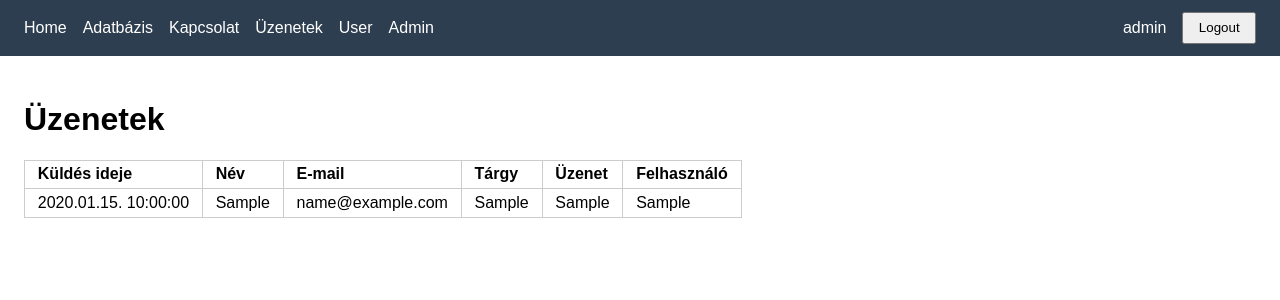
After one commit to matyowya/java-beadando, a Spring Boot app: page /uzenetek in a window 1280 px wide. The commit adds this page. Shown: the top 300 px of the page. Run offline with Spring Boot 4, Linux system fonts and the light colour scheme; a user stored in the database is signed in; tables that the repository leaves empty hold one stand-in row (values such as "Sample post"); some of the project's set-up classes (security, data sources, template engines, error pages and the like) are left out, and stand-ins take their place.

Commit message:
uzenetek controller + ui

```diff
--- a/src/main/java/org/example/javabeadando/config/SecurityConfig.java
+++ b/src/main/java/org/example/javabeadando/config/SecurityConfig.java
@@ -25,11 +25,11 @@ public class SecurityConfig {
                 .requestMatchers("/", "/login", "/register", "/adatbazis", "/kapcsolat", "/error", "/css/**", "/js/**", "/images/**").permitAll()
                 .requestMatchers("/admin", "/admin/**").hasRole("ADMIN")
                 .requestMatchers("/user", "/user/**").hasAnyRole("USER", "ADMIN")
+                .requestMatchers("/uzenetek").hasAnyRole("USER", "ADMIN")
                 .anyRequest().authenticated()
             )
             .formLogin(form -> form
                 .loginPage("/login")
-                // Belépés után: admin -> /admin, mindenki más -> /user
                 .successHandler((request, response, authentication) -> {
                     boolean isAdmin = authentication.getAuthorities().stream()
                             .map(GrantedAuthority::getAuthority)
--- a/src/main/java/org/example/javabeadando/controller/KapcsolatController.java
+++ b/src/main/java/org/example/javabeadando/controller/KapcsolatController.java
@@ -34,7 +34,6 @@ public class KapcsolatController {
     public String kuldes(@Valid @ModelAttribute("kapcsolatForm") KapcsolatForm form,
                          BindingResult hibak,
                          Authentication authentication) {
-        // Szerver oldali validáció: hiba esetén az űrlap újra, a hibaüzenetekkel
         if (hibak.hasErrors()) {
             return "kapcsolat";
         }
--- /dev/null
+++ b/src/main/java/org/example/javabeadando/controller/UzenetekController.java
@@ -0,0 +1,22 @@
+package org.example.javabeadando.controller;
+
+import org.example.javabeadando.repository.UzenetRepository;
+import org.springframework.stereotype.Controller;
+import org.springframework.ui.Model;
+import org.springframework.web.bind.annotation.GetMapping;
+
+@Controller
+public class UzenetekController {
+
+    private final UzenetRepository uzenetRepository;
+
+    public UzenetekController(UzenetRepository uzenetRepository) {
+        this.uzenetRepository = uzenetRepository;
+    }
+
+    @GetMapping("/uzenetek")
+    public String uzenetek(Model model) {
+        model.addAttribute("uzenetek", uzenetRepository.findAllByOrderByKuldesIdejeDesc());
+        return "uzenetek";
+    }
+}
--- a/src/main/java/org/example/javabeadando/dto/KapcsolatForm.java
+++ b/src/main/java/org/example/javabeadando/dto/KapcsolatForm.java
@@ -4,7 +4,6 @@ import jakarta.validation.constraints.Email;
 import jakarta.validation.constraints.NotBlank;
 import jakarta.validation.constraints.Size;
 
-/** A Kapcsolat űrlap adatai, szerver oldali validációval. */
 public class KapcsolatForm {
 
     @NotBlank(message = "A név megadása kötelező.")
--- a/src/main/java/org/example/javabeadando/model/AppUser.java
+++ b/src/main/java/org/example/javabeadando/model/AppUser.java
@@ -16,7 +16,6 @@ public class AppUser {
     @Column(nullable = false)
     private String password;
 
-    // "USER" vagy "ADMIN"
     @Column(nullable = false)
     private String role;
 
--- a/src/main/java/org/example/javabeadando/service/RegistrationService.java
+++ b/src/main/java/org/example/javabeadando/service/RegistrationService.java
@@ -16,7 +16,6 @@ public class RegistrationService {
         this.passwordEncoder = passwordEncoder;
     }
 
-    /** Új, sima felhasználó (USER szerep). Hibánál a hibaüzenetet adja vissza, sikernél null-t. */
     public String register(String username, String password) {
         if (username == null || username.isBlank() || password == null || password.isBlank()) {
             return "A felhasználónév és a jelszó nem lehet üres.";
--- a/src/main/resources/application.properties
+++ b/src/main/resources/application.properties
@@ -1,14 +1,10 @@
 spring.application.name=java-beadando
 
-# Adatbazis: egyelore beepitett H2 (memoriaban, ujrainditaskor kiurul).
-# MySQL-re valtashoz ezt a harom sort cserej le a szerver adataira.
 spring.datasource.url=jdbc:h2:mem:inein6;DB_CLOSE_DELAY=-1
 spring.datasource.username=sa
 spring.datasource.password=
 spring.jpa.hibernate.ddl-auto=update
 
-# A data.sql (helyseg, szalloda, tavasz adatai) betoltese inditaskor,
-# miutan a Hibernate letrehozta a tablakat.
 spring.jpa.defer-datasource-initialization=true
 spring.sql.init.mode=always
 spring.sql.init.encoding=UTF-8
--- a/src/main/resources/static/css/style.css
+++ b/src/main/resources/static/css/style.css
@@ -13,13 +13,14 @@ button { padding: .4rem .9rem; cursor: pointer; }
 table { border-collapse: collapse; }
 th, td { border: 1px solid #ccc; padding: .3rem .8rem; text-align: left; }
 
-/* Adatbazis oldal */
 main.wide { max-width: 1100px; }
 .filter { display: flex; gap: 1rem; align-items: flex-end; flex-wrap: wrap; margin-bottom: .5rem; }
 .filter label { margin-bottom: 0; }
 .filter select { display: block; margin-top: .25rem; padding: .3rem; }
 td.num, th.num { text-align: right; }
 
-/* Kapcsolat urlap */
 form textarea { display: block; margin-top: .25rem; padding: .4rem; width: 100%; max-width: 500px; font: inherit; }
 form label .error { display: block; font-size: .9rem; margin-top: .2rem; }
+
+td.nowrap { white-space: nowrap; }
+td.uzenet-szoveg { white-space: pre-wrap; max-width: 400px; }
--- a/src/main/resources/templates/menu.html
+++ b/src/main/resources/templates/menu.html
@@ -5,6 +5,7 @@
     <a th:href="@{/}">Home</a>
     <a th:href="@{/adatbazis}">Adatbázis</a>
     <a th:href="@{/kapcsolat}">Kapcsolat</a>
+    <a th:if="${loggedIn}" th:href="@{/uzenetek}">Üzenetek</a>
     <a th:if="${loggedIn}" th:href="@{/user}">User</a>
     <a th:if="${isAdmin}" th:href="@{/admin}">Admin</a>
 
--- /dev/null
+++ b/src/main/resources/templates/uzenetek.html
@@ -0,0 +1,30 @@
+<!DOCTYPE html>
+<html xmlns:th="http://www.thymeleaf.org" lang="hu">
+<head>
+    <meta charset="UTF-8">
+    <title>Üzenetek</title>
+    <link rel="stylesheet" th:href="@{/css/style.css}">
+</head>
+<body>
+<div th:replace="~{menu :: menu}"></div>
+<main class="wide">
+    <h1>Üzenetek</h1>
+
+    <p th:if="${#lists.isEmpty(uzenetek)}">Még nem érkezett üzenet.</p>
+
+    <table th:unless="${#lists.isEmpty(uzenetek)}">
+        <tr>
+            <th>Küldés ideje</th><th>Név</th><th>E-mail</th><th>Tárgy</th><th>Üzenet</th><th>Felhasználó</th>
+        </tr>
+        <tr th:each="u : ${uzenetek}">
+            <td class="nowrap" th:text="${#temporals.format(u.kuldesIdeje, 'yyyy.MM.dd. HH:mm:ss')}">2026.11.25. 21:15:00</td>
+            <td th:text="${u.nev}">Név</td>
+            <td th:text="${u.email}">email</td>
+            <td th:text="${u.targy}">Tárgy</td>
+            <td class="uzenet-szoveg" th:text="${u.szoveg}">Üzenet</td>
+            <td th:text="${u.felhasznalo} ?: 'látogató'">látogató</td>
+        </tr>
+    </table>
+</main>
+</body>
+</html>
```
